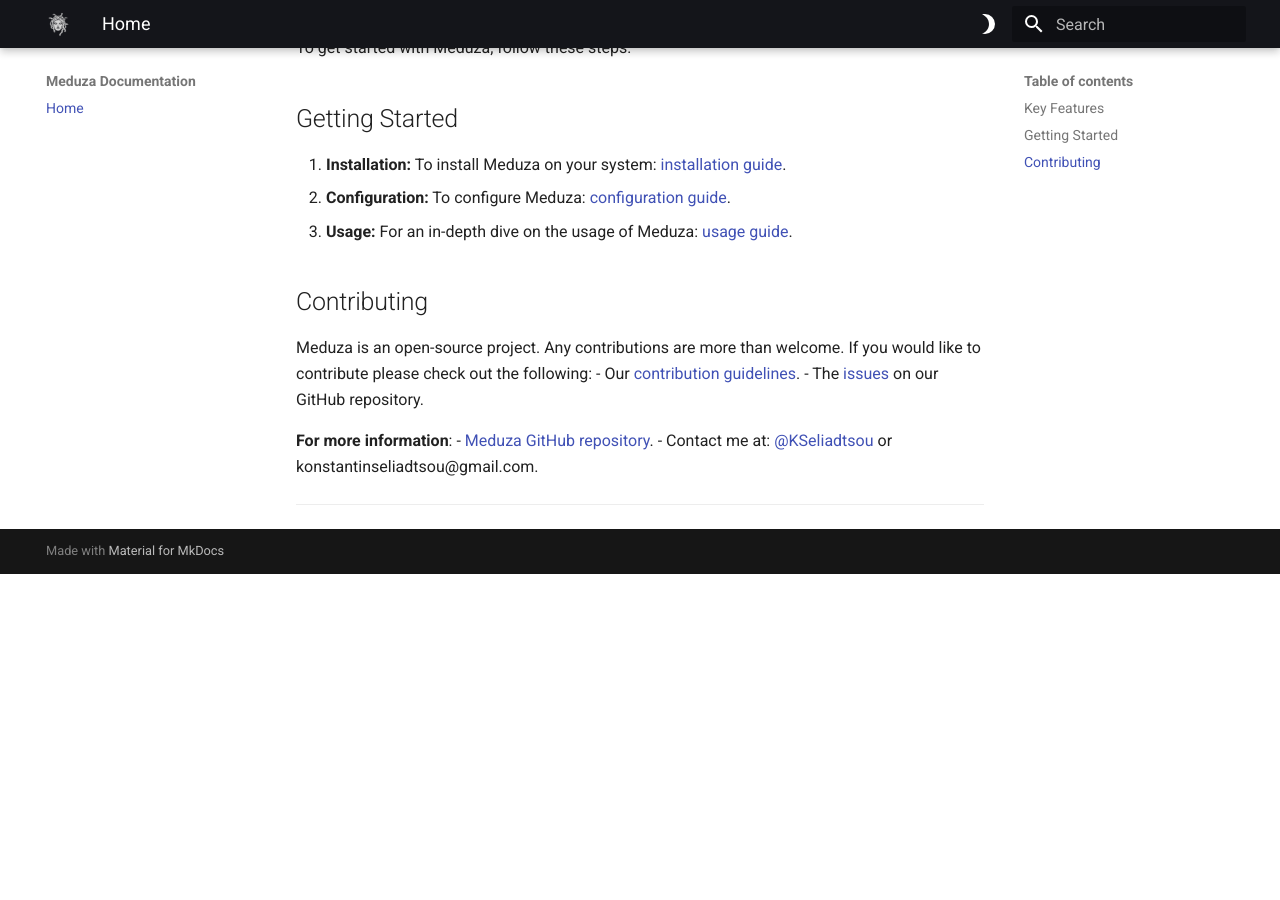
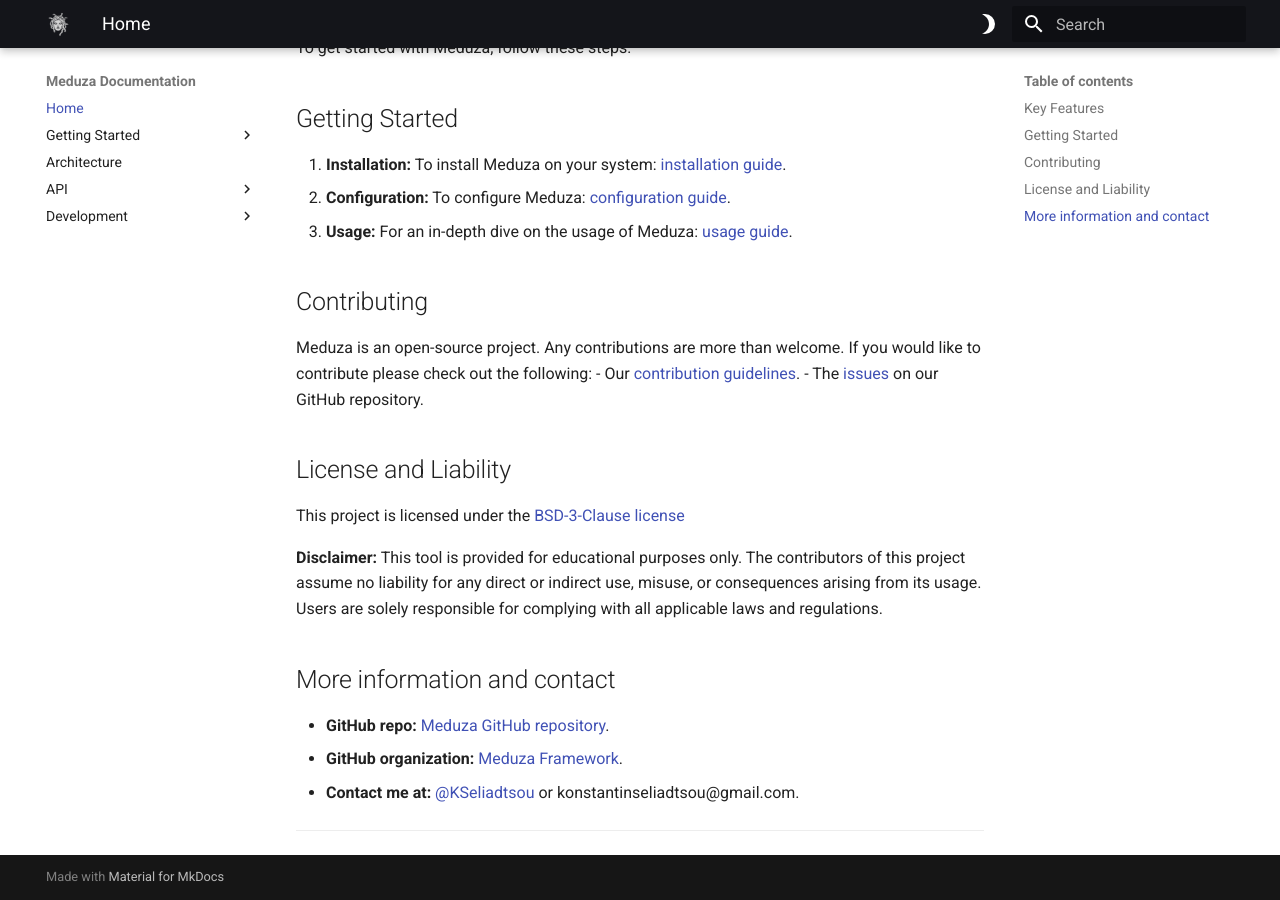
Before and after one commit to Meduza-Framework/meduza-documentation, an MkDocs documentation site: the page built from docs/index.md, in a window 1280 px wide and 900 px high, scrolled down 1344 px. Built offline with MkDocs 1.6.1 and Material for MkDocs 9.7.7, drawn with Linux system fonts in a browser that asks for light colours; before the commit the page ends 1918 px from its top, so only the background shows below that.

Commit message:
Added a few basic documentation categories

```diff
--- a/docs/index.md
+++ b/docs/index.md
@@ -29,8 +29,16 @@
 - Our [contribution guidelines](contributing.md).
 - The [issues](https://github.com/ksel172/Meduza/issues) on our GitHub repository.
 
+## License and Liability
 
-**For more information**:
- - [Meduza GitHub repository](https://github.com/ksel172/Meduza).
- - Contact me at: [@KSeliadtsou](https://x.com/KSeliadtsou) or konstantinseliadtsou@gmail.com.
+This project is licensed under the [BSD-3-Clause license](https://opensource.org/license/bsd-3-clause)
+
+**Disclaimer:** This tool is provided for educational purposes only. The contributors of this project assume no liability for any direct or indirect use, misuse, or consequences arising from its usage. Users are solely responsible for complying with all applicable laws and regulations.
+
+
+
+## More information and contact
+- **GitHub repo:** [Meduza GitHub repository](https://github.com/ksel172/Meduza).
+- **GitHub organization:** [Meduza Framework](https://github.com/Meduza-Framework).
+- **Contact me at:** [@KSeliadtsou](https://x.com/KSeliadtsou) or konstantinseliadtsou@gmail.com.
 ---
--- a/mkdocs.yml
+++ b/mkdocs.yml
@@ -2,7 +2,18 @@
 
 nav:
     - Home: index.md
-
+    - Getting Started:
+        - Installation: installation.md
+        - Configuration: configuration.md
+        - Usage: usage.md
+    - Architecture: architecture.md
+    - API:
+        - Listener API: listener-api.md
+        - Agent API: agent-api.md
+        - Client API: client-api.md
+    - Development:
+        - Listener Development: listener-development.md
+        - Agent Development: agent-development.md
 theme:
     favicon: 'img/favicon.ico'
     logo: 'img/logo.png'
```
Also changed, not shown: docs/agent-api.md (added), docs/agent-development.md (added), docs/architecture.md (added), docs/client-api.md (added), docs/configuration.md (added), docs/installation.md (added), docs/listener-api.md (added), docs/listener-development.md (added), docs/usage.md (added).
